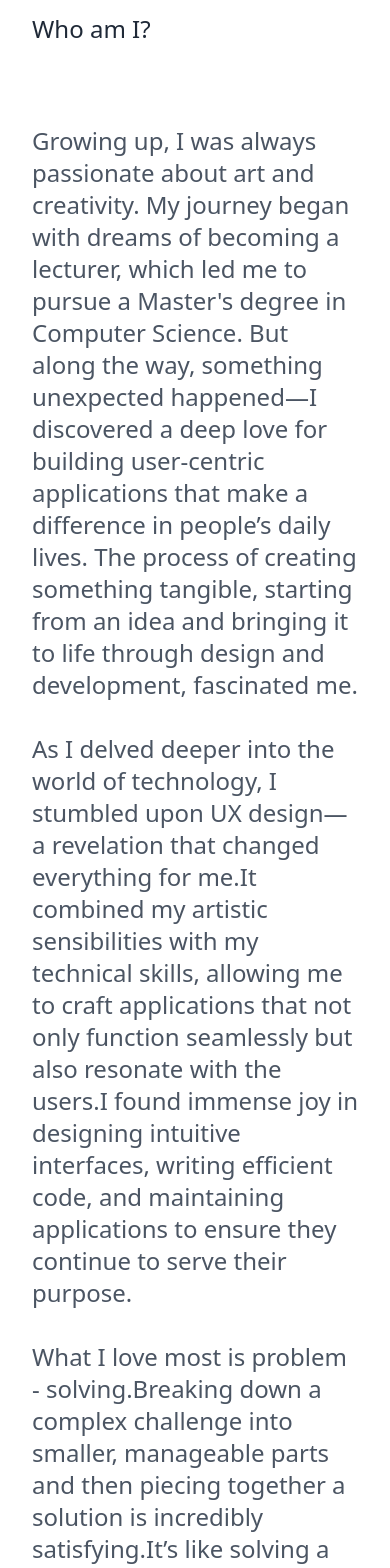
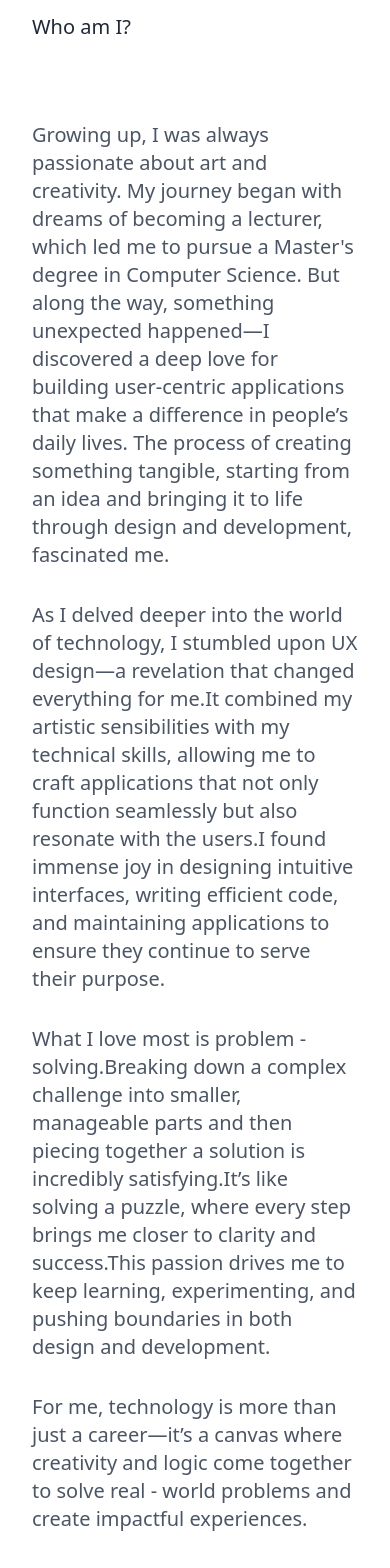
Before and after one commit to sharithasneem/portfolio, a Next.js app: page /about in a window 390 px wide. Shown: the part 960-2528 px from the top of the page. Built offline with nearby package versions, Linux system fonts and the light colour scheme.

Commit message:
about resposive

```diff
--- a/src/app/component/whoamI/page.js
+++ b/src/app/component/whoamI/page.js
@@ -12,7 +12,7 @@ export default function WhoAmI() {
         <div className="flex flex-col items-start justify-start p-8 min-h-screen mt-36 font-sans ">
             {/* Heading */}
             <motion.h1
-                className="text-2xl  text-gray-800 mb-16 mt-28"
+                className="text-xl md:text-2xl text-gray-800 mb-16 mt-28"
                 initial={{ opacity: 0, x: -50 }}
                 whileInView={{ opacity: 1, x: 0 }}
                 transition={{ duration: 0.8, ease: "easeOut" }}
@@ -24,7 +24,7 @@ export default function WhoAmI() {
 
             {/* Paragraphs */}
             <motion.p
-                className="text-2xl  text-gray-600 my-4"
+                className="text-xl md:text-2xl  text-gray-600 my-4"
                 initial={{ opacity: 0, x: -50 }}
                 whileInView={{ opacity: 1, x: 0 }}
                 transition={{ duration: 0.8, ease: "easeOut", delay: 0.2 }}
@@ -33,7 +33,7 @@ export default function WhoAmI() {
                 {para1}
             </motion.p>
             <motion.p
-                className="text-2xl  text-gray-600 my-4"
+                className="text-xl md:text-2xl  text-gray-600 my-4"
                 initial={{ opacity: 0, x: -50 }}
                 whileInView={{ opacity: 1, x: 0 }}
                 transition={{ duration: 0.8, ease: "easeOut", delay: 0.4 }}
@@ -42,7 +42,7 @@ export default function WhoAmI() {
                 {para2}
             </motion.p>
             <motion.p
-                className="text-2xl  text-gray-600 my-4"
+                className="text-xl md:text-2xl  text-gray-600 my-4"
                 initial={{ opacity: 0, x: -50 }}
                 whileInView={{ opacity: 1, x: 0 }}
                 transition={{ duration: 0.8, ease: "easeOut", delay: 0.6 }}
@@ -51,7 +51,7 @@ export default function WhoAmI() {
                 {para3}
             </motion.p>
             <motion.p
-                className="text-2xl  text-gray-600 my-4"
+                className="text-xl md:text-2xl  text-gray-600 my-4"
                 initial={{ opacity: 0, x: -50 }}
                 whileInView={{ opacity: 1, x: 0 }}
                 transition={{ duration: 0.8, ease: "easeOut", delay: 0.8 }}
```
